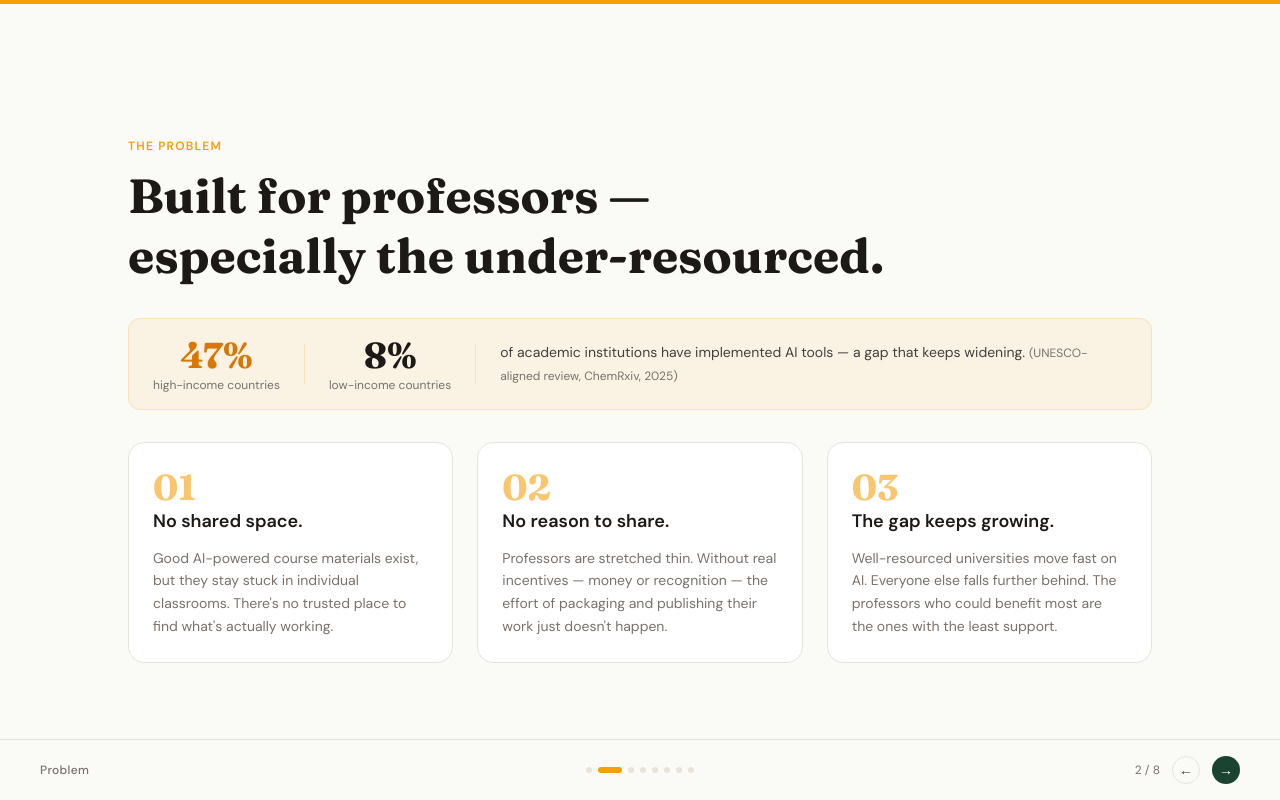
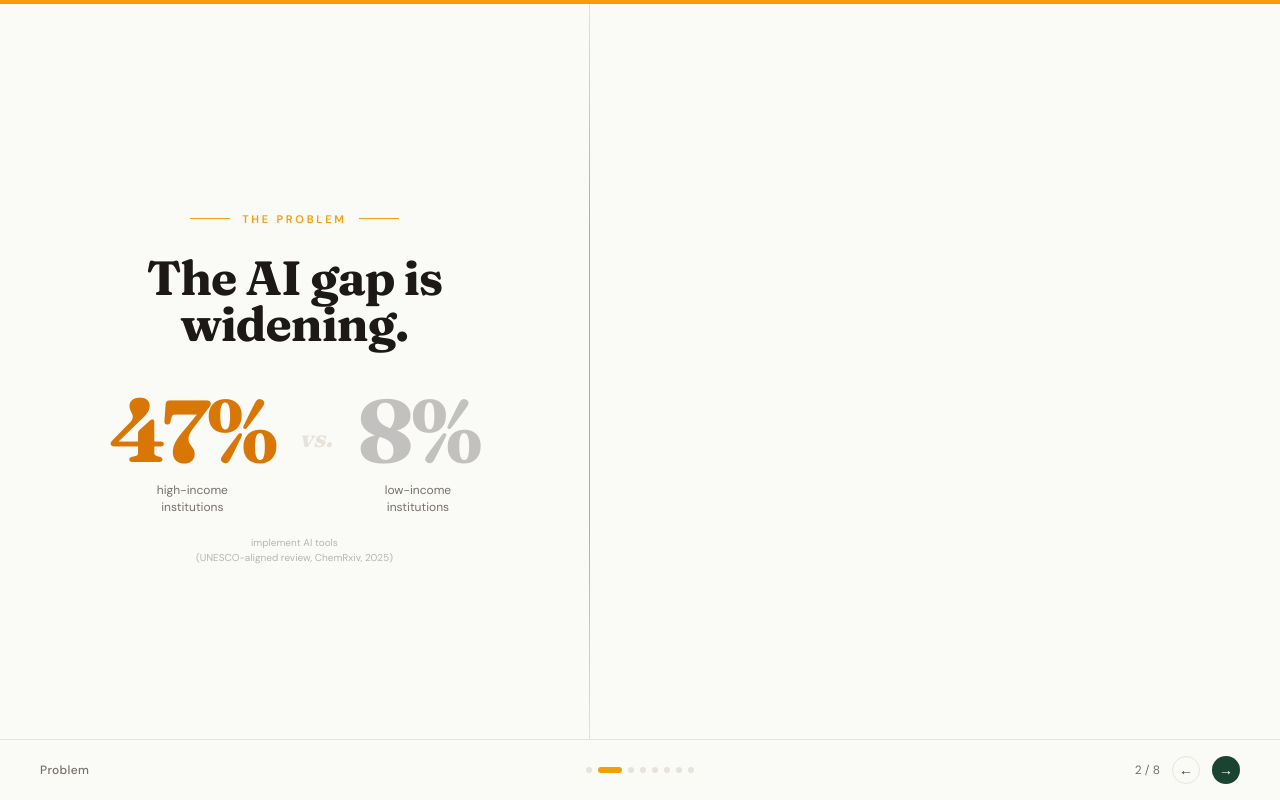
Before and after one commit to JawandS/artifera, a Next.js app: page /slides in a window 1280 px wide. Both pictures are taken after a click on the button 619 px from the left and 770 px from the top of the page. Built offline with nearby package versions, Linux system fonts and the light colour scheme.

Commit message:
update slides

```diff
--- a/app/slides/page.tsx
+++ b/app/slides/page.tsx
@@ -127,62 +127,105 @@ function TeamSlide() {
 
 // ── Slide 2: Problem ──────────────────────────────────────────────────────────
 
-function ProblemSlide() {
+function ProblemSlide({ step = 0 }: { step?: number }) {
   const problems = [
     {
       num: "01",
       title: "No shared space.",
-      body: "Good AI-powered course materials exist, but they stay stuck in individual classrooms. There's no trusted place to find what's actually working.",
+      body: "AI materials stay trapped in individual classrooms. No trusted place to find what's working.",
     },
     {
       num: "02",
       title: "No reason to share.",
-      body: "Professors are stretched thin. Without real incentives — money or recognition — the effort of packaging and publishing their work just doesn't happen.",
+      body: "Without real incentives, packaging and publishing great work just doesn't happen.",
     },
     {
       num: "03",
-      title: "The gap keeps growing.",
-      body: "Well-resourced universities move fast on AI. Everyone else falls further behind. The professors who could benefit most are the ones with the least support.",
+      title: "The gap widens.",
+      body: "Well-resourced universities move fast on AI. Everyone else falls further behind.",
     },
   ]
 
   return (
-    <Shell>
-      <div className="w-full max-w-5xl space-y-8">
-        <div>
-          <SlideLabel>The Problem</SlideLabel>
-          <SlideHeading>Built for professors —<br />especially the under-resourced.</SlideHeading>
+    <div className="w-full h-full flex bg-surface pb-14">
+      {/* LEFT — Stats */}
+      <div className="flex flex-col items-center justify-center px-14 pt-14 pb-6 text-center" style={{ width: "46%" }}>
+        <div className="flex items-center gap-3 text-[11px] font-bold tracking-[0.25em] uppercase text-amber animate-fade-up">
+          <span className="w-10 h-px bg-amber" />
+          <span>The Problem</span>
+          <span className="w-10 h-px bg-amber" />
         </div>
 
-        {/* Anchor stat */}
-        <div className="flex items-center gap-6 bg-amber/8 border border-amber/20 rounded-xl px-6 py-4">
-          <div className="text-center shrink-0">
-            <p className="font-display font-bold text-4xl text-amber-dark">47%</p>
-            <p className="text-xs text-muted mt-0.5">high-income countries</p>
+        <h2 className="font-display font-bold text-5xl text-ink leading-[0.95] tracking-[-0.02em] mt-7 animate-fade-up delay-1">
+          The AI gap is <br /> widening.
+        </h2>
+
+        {/* Horizontal stats */}
+        <div className="flex items-center gap-6 mt-10">
+          <div className="text-center animate-fade-up delay-2">
+            <p className="font-display font-bold leading-none tracking-[-0.04em] text-amber-dark" style={{ fontSize: "5.5rem" }}>
+              47%
+            </p>
+            <p className="text-xs text-muted mt-2 leading-snug">high-income<br />institutions</p>
           </div>
-          <div className="h-10 w-px bg-amber/20 shrink-0" />
-          <div className="text-center shrink-0">
-            <p className="font-display font-bold text-4xl text-ink">8%</p>
-            <p className="text-xs text-muted mt-0.5">low-income countries</p>
+
+          <div className="animate-fade-up delay-2 pb-6">
+            <p className="font-display italic font-bold text-2xl text-border">vs.</p>
           </div>
-          <div className="h-10 w-px bg-amber/20 shrink-0" />
-          <p className="text-sm text-ink-soft leading-relaxed">
-            of academic institutions have implemented AI tools — a gap that keeps widening.{" "}
-            <span className="text-xs text-muted">(UNESCO-aligned review, ChemRxiv, 2025)</span>
+
+          <div className="text-center animate-fade-up delay-3">
+            <p className="font-display font-bold leading-none tracking-[-0.04em] text-ink/25" style={{ fontSize: "5.5rem" }}>
+              8%
+            </p>
+            <p className="text-xs text-muted mt-2 leading-snug">low-income<br />institutions</p>
+          </div>
+        </div>
+
+        <p className="text-[10px] text-muted/50 mt-5 animate-fade-up delay-3">
+          implement AI tools <br /> (UNESCO-aligned review, ChemRxiv, 2025)
         </p>
       </div>
 
-        <div className="grid grid-cols-3 gap-6">
-          {problems.map((p) => (
-            <Card key={p.num} className="space-y-3">
-              <span className="font-display text-4xl font-bold text-amber/60">{p.num}</span>
-              <h3 className="font-semibold text-lg text-ink">{p.title}</h3>
-              <p className="text-sm text-muted leading-relaxed">{p.body}</p>
-            </Card>
+      {/* Gradient spine */}
+      <div
+        className="w-px shrink-0 animate-grow-y delay-1"
+        style={{
+          background:
+            "linear-gradient(to bottom, var(--border) 0%, var(--amber) 32%, var(--amber) 68%, var(--border) 100%)",
+        }}
+      />
+
+      {/* RIGHT — Problems revealed per step */}
+      <div className="flex-1 flex flex-col px-16 pt-14 pb-6">
+        <div className="flex-1 flex flex-col justify-center">
+          <div className="divide-y divide-border/70">
+            {problems.map((p, i) => (
+              <div
+                key={p.num}
+                className="flex items-start gap-6 py-8 first:pt-0 last:pb-0"
+                style={{
+                  opacity: step > i ? 1 : 0,
+                  transform: step > i ? "translateY(0)" : "translateY(10px)",
+                  transition: "opacity 0.45s ease, transform 0.45s ease",
+                  pointerEvents: step > i ? "auto" : "none",
+                }}
+              >
+                <span
+                  className="font-display font-bold text-amber/35 leading-none shrink-0"
+                  style={{ fontSize: "3.5rem" }}
+                >
+                  {p.num}
+                </span>
+                <div className="flex-1 pt-1">
+                  <p className="font-display font-bold text-xl text-ink leading-tight">{p.title}</p>
+                  <p className="text-sm text-muted leading-relaxed mt-1.5">{p.body}</p>
+                </div>
+              </div>
             ))}
           </div>
         </div>
-    </Shell>
+      </div>
+    </div>
   )
 }
 
@@ -191,57 +234,70 @@ function ProblemSlide() {
 function SolutionSlide() {
   const pillars = [
     {
-      icon: "📚",
+      num: "01",
       label: "Library",
-      desc: "Real artifacts, organized by subject, course level, and tool — verified by the professors who built them.",
+      desc: "Real artifacts organized by subject, level, and tool. Verified by the professors who built them.",
     },
     {
-      icon: "💬",
-      label: "Social",
-      desc: "Discussion under every artifact. Peers helping each other adapt things to their context.",
+      num: "02",
+      label: "Incentives",
+      desc: "Grants, hackathon prizes, and a randomized draw so any professor, anywhere, can earn.",
     },
     {
-      icon: "💰",
-      label: "Incentives",
-      desc: "Grants for top contributors, hackathon prizes from sponsors, and a randomized draw so anyone anywhere can earn.",
+      num: "03",
+      label: "Community",
+      desc: "Discussion for every artifact. Peers helping each other adapt and deploy.",
     },
   ]
 
   return (
-    <Shell>
-      <div className="w-full max-w-5xl space-y-8">
-        <div>
-          <SlideLabel>The Solution</SlideLabel>
-          <SlideHeading>
-            A free, peer-run library<br />
-            <span className="text-forest">with a reward system.</span>
-          </SlideHeading>
+    <div className="w-full h-full flex flex-col items-center justify-center bg-surface px-20 pt-0 pb-32 gap-12">
+      {/* Header — centered */}
+      <div className="text-center w-full mb-4">
+        <div className="flex items-center justify-center gap-3 text-[11px] font-bold tracking-[0.25em] uppercase text-forest animate-fade-up mb-5">
+          <span className="w-8 h-px bg-forest" />
+          <span>The Solution</span>
+          <span className="w-8 h-px bg-forest" />
+        </div>
+        <h2 className="font-display font-bold text-[5.25rem] text-ink leading-[0.88] tracking-[-0.035em] animate-fade-up delay-1">
+          A library.<br />
+          <span className="text-forest">With a reward system.</span>
+        </h2>
       </div>
 
-        <div className="grid grid-cols-3 gap-6">
-          {pillars.map((p) => (
-            <Card key={p.label} className="space-y-4">
-              <span className="text-3xl">{p.icon}</span>
-              <h3 className="font-semibold text-ink text-lg">{p.label}</h3>
+      {/* 3 pillars horizontal */}
+      <div className="flex border-t border-b border-border w-full">
+        {pillars.map((p, i) => (
+          <div
+            key={p.num}
+            className={`flex-1 px-10 py-8 animate-fade-up ${i < pillars.length - 1 ? "border-r border-border" : ""}`}
+            style={{ animationDelay: `${0.3 + i * 0.13}s` }}
+          >
+            <span className="font-display font-bold text-forest/20 leading-none block mb-4" style={{ fontSize: "3rem" }}>
+              {p.num}
+            </span>
+            <p className="font-display font-bold text-2xl text-ink mb-2">{p.label}</p>
             <p className="text-sm text-muted leading-relaxed">{p.desc}</p>
-            </Card>
+          </div>
         ))}
       </div>
 
-        <div className="grid grid-cols-2 gap-4">
-          <div className="bg-surface-alt rounded-xl border border-border px-5 py-4">
-            <p className="text-xs font-bold uppercase tracking-widest text-muted mb-2">Selling platforms (e.g. TPT)</p>
-            <p className="text-sm text-ink-soft">Paywalled. No real community. Not designed for AI-era teaching.</p>
+      {/* Contrast strip */}
+      <div className="flex items-center gap-3 w-full animate-fade-up delay-3">
+        <div className="flex-1 flex items-center gap-2.5 bg-surface-alt rounded-xl border border-border px-4 py-3">
+          <span className="text-muted/35 font-bold text-sm shrink-0">✕</span>
+          <p className="text-sm text-ink-soft">
+            Commercial platforms prevent access to those who need it most
+          </p>
         </div>
-          <div className="bg-surface-alt rounded-xl border border-border px-5 py-4">
-            <p className="text-xs font-bold uppercase tracking-widest text-muted mb-2">Teacher networks</p>
-            <p className="text-sm text-ink-soft">Great conversation. Nothing you can actually run in class next week.</p>
+        <div className="flex-1 flex items-center gap-2.5 bg-surface-alt rounded-xl border border-border px-4 py-3">
+          <span className="text-muted/35 font-bold text-sm shrink-0">✕</span>
+          <p className="text-sm text-ink-soft">
+            Teachers networks provide conversation but not concrete resources or incentives
+          </p>
         </div>
       </div>
-
-        <p className="text-sm font-semibold text-forest">Artifera has both.</p>
     </div>
-    </Shell>
   )
 }
 
@@ -249,7 +305,7 @@ function SolutionSlide() {
 
 function ArtifactSlide() {
   const types = [
-    { icon: "📓", label: "Curated NotebookLMs", desc: "High-quality sources and guided prompts built around a specific topic." },
+    { icon: "📓", label: "Curated NotebookLMs", desc: "High-quality sources and guided prompts." },
     { icon: "📋", label: "Course modules", desc: "Activity, rubric, and worked examples already written." },
     { icon: "🛠️", label: "3rd party tools", desc: "Verified by professors to be effective in a real course setting." },
     { icon: "🔗", label: "Custom tools", desc: "Vibe-coded and hosted by Artifera, ready to deploy." },
@@ -258,32 +314,33 @@ function ArtifactSlide() {
   return (
     <Shell>
       <div className="w-full max-w-5xl space-y-8">
-        <div>
+        <div className="animate-fade-up">
           <SlideLabel>What Is an Artifact?</SlideLabel>
           <SlideHeading>Something concrete.</SlideHeading>
-          <p className="text-lg text-ink-soft mt-3">
-            Not &quot;how to use AI in your classroom&quot; advice. An actual thing you can open on Monday and use.
+          <p className="text-base text-ink-soft mt-3">
+            Not &quot;how to use AI&quot; advice. An actual thing you can open on Monday and use.
           </p>
         </div>
 
         <div className="grid grid-cols-2 gap-4">
-          {types.map((t) => (
+          {types.map((t, i) => (
             <div
               key={t.label}
-              className="flex items-start gap-4 bg-forest-pale rounded-xl px-5 py-4 border border-forest/10"
+              className="flex items-start gap-4 bg-forest-pale rounded-xl px-5 py-5 border border-forest/10 animate-fade-up"
+              style={{ animationDelay: `${0.2 + i * 0.1}s` }}
             >
               <span className="text-2xl shrink-0 mt-0.5">{t.icon}</span>
               <div>
-                <p className="font-semibold text-ink text-sm">{t.label}</p>
-                <p className="text-xs text-muted leading-relaxed mt-0.5">{t.desc}</p>
+                <p className="font-display font-bold text-ink text-base leading-tight">{t.label}</p>
+                <p className="text-sm text-muted leading-relaxed mt-1">{t.desc}</p>
               </div>
             </div>
           ))}
         </div>
 
-        <div className="flex items-center gap-6 text-sm text-muted">
+        <div className="flex items-center gap-6 animate-fade-up delay-3">
           {["Tagged by subject & course level", "Peer-reviewed usage count", "Clear way to get started"].map((tag) => (
-            <span key={tag} className="flex items-center gap-1.5">
+            <span key={tag} className="flex items-center gap-1.5 text-sm text-muted">
               <span className="text-forest font-bold">✓</span>
               {tag}
             </span>
@@ -491,12 +548,28 @@ const SLIDES = [
 
 const TITLES = ["Team", "Problem", "Solution", "Artifact", "Demo", "Earning", "Funding", "Roadmap"]
 
+// Number of click-through sub-steps per slide (0 = no sub-steps)
+const SLIDE_STEPS = [0, 3, 0, 0, 0, 0, 0, 0]
+
 export default function SlidesPage() {
   const [current, setCurrent] = useState(0)
+  const [step, setStep] = useState(0)
   const total = SLIDES.length
 
-  const prev = useCallback(() => setCurrent(s => Math.max(0, s - 1)), [])
-  const next = useCallback(() => setCurrent(s => Math.min(total - 1, s + 1)), [])
+  const prev = useCallback(() => {
+    setCurrent(s => Math.max(0, s - 1))
+    setStep(0)
+  }, [])
+
+  const next = useCallback(() => {
+    const maxStep = SLIDE_STEPS[current]
+    if (step < maxStep) {
+      setStep(s => s + 1)
+    } else {
+      setCurrent(s => Math.min(total - 1, s + 1))
+      setStep(0)
+    }
+  }, [current, step, total])
 
   useEffect(() => {
     const onKey = (e: KeyboardEvent) => {
@@ -507,7 +580,7 @@ export default function SlidesPage() {
     return () => window.removeEventListener("keydown", onKey)
   }, [prev, next])
 
-  const Slide = SLIDES[current]
+  const Slide = SLIDES[current] as React.ComponentType<{ step?: number }>
 
   return (
     <div
@@ -517,7 +590,7 @@ export default function SlidesPage() {
       <div className="absolute top-0 left-0 right-0 h-1 bg-amber z-10" />
 
       <div key={current} className="w-full h-full" style={{ animation: "fadeIn 0.2s ease" }}>
-        <Slide />
+        <Slide step={step} />
       </div>
 
       {/* Bottom nav */}
@@ -530,7 +603,7 @@ export default function SlidesPage() {
           {SLIDES.map((_, i) => (
             <button
               key={i}
-              onClick={() => setCurrent(i)}
+              onClick={() => { setCurrent(i); setStep(0) }}
               className="rounded-full transition-all duration-200"
               style={{
                 width: i === current ? "1.5rem" : "0.375rem",
@@ -553,7 +626,7 @@ export default function SlidesPage() {
           </button>
           <button
             onClick={next}
-            disabled={current === total - 1}
+            disabled={current === total - 1 && step >= SLIDE_STEPS[current]}
             className="w-7 h-7 rounded-full bg-forest text-white flex items-center justify-center text-sm transition-colors hover:bg-forest-mid disabled:opacity-30 disabled:cursor-not-allowed"
           >
             →
```
Lines whose indentation alone changed are shown as unchanged.
